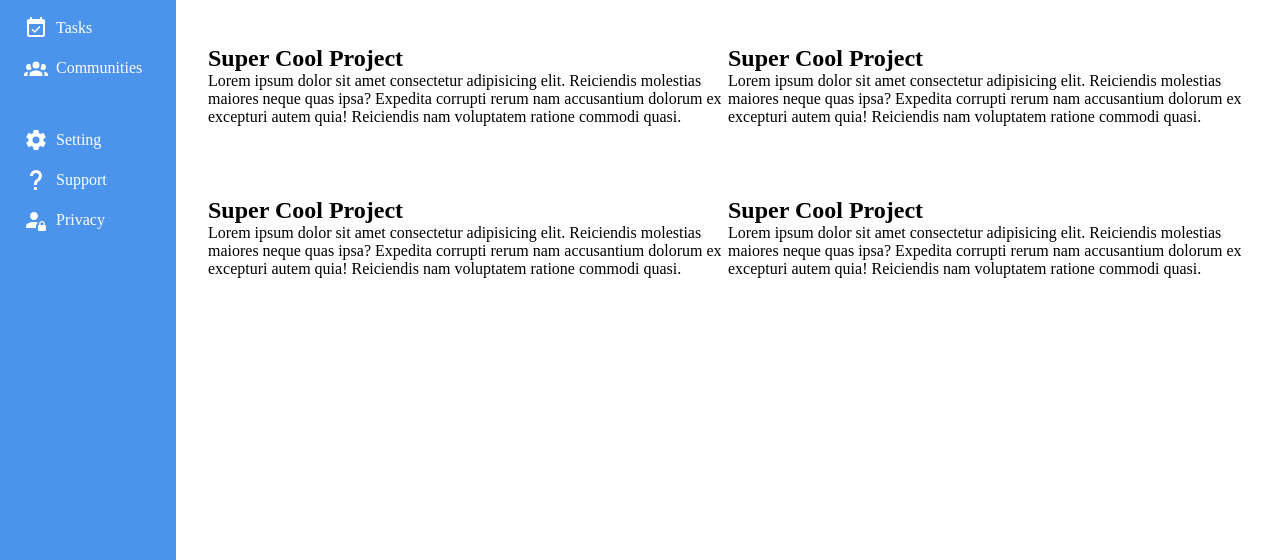
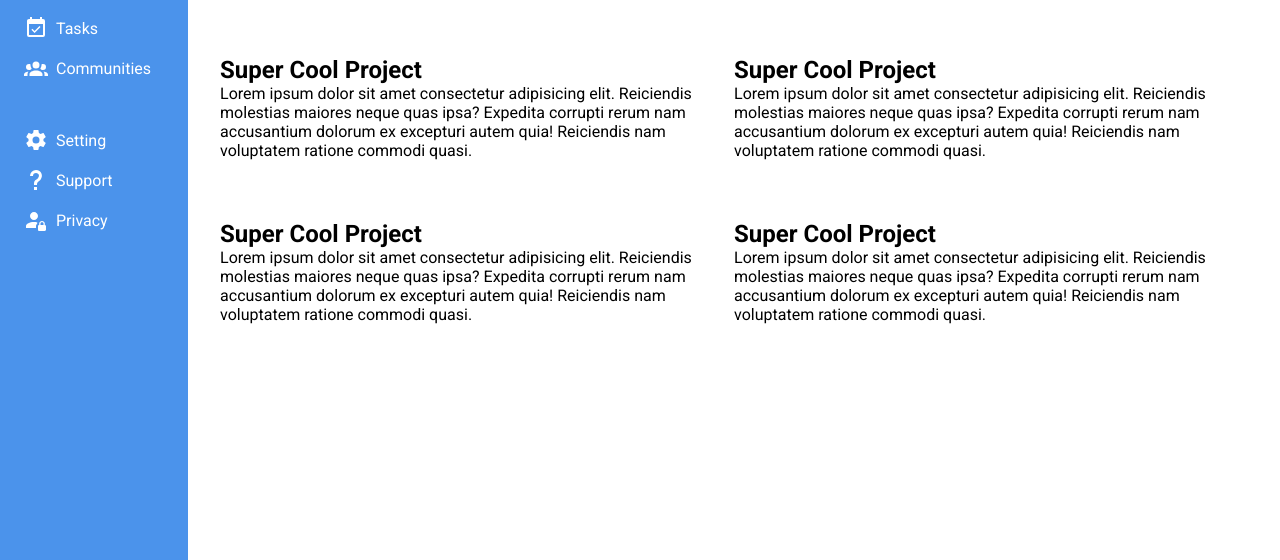
Before and after one commit to Surajnairx/odin-admin-dashboard, a plain HTML site: page index.html in a window 1280 px wide. Shown: the part 240-800 px from the top of the page. Drawn offline with Linux system fonts and the light colour scheme.

Commit message:
Add Roboto font style

```diff
--- a/style.css
+++ b/style.css
@@ -1,7 +1,9 @@
+@import url("https://fonts.googleapis.com/css2?family=Roboto:ital,wght@0,100..900;1,100..900&display=swap");
 * {
   margin: 0%;
   padding: 0%;
   box-sizing: border-box;
+  font-family: "Roboto", sans-serif;
 }
 
 body {
```
